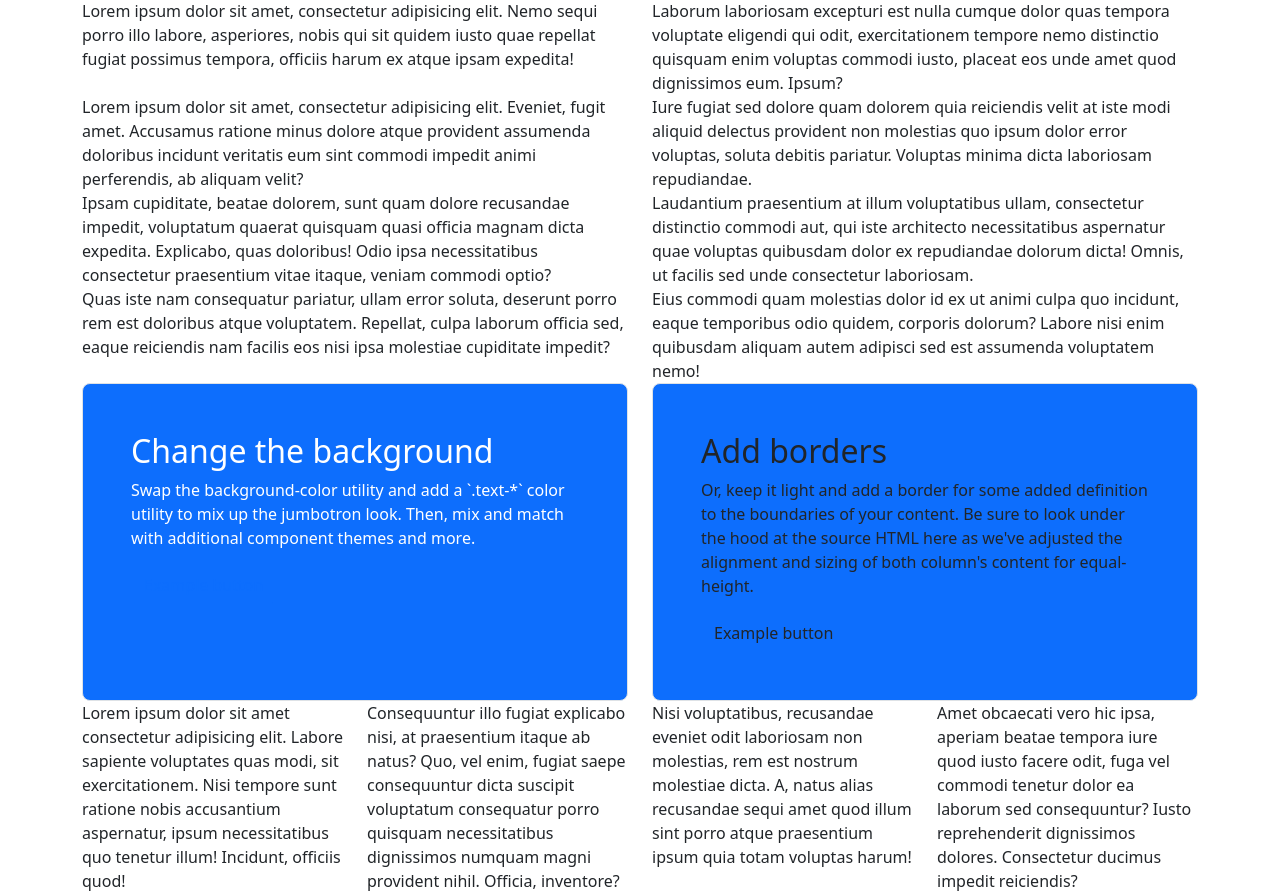
After one commit to Amitp0070/todoApp, a Django app: template templates/openmateo.html in a window 1280 px wide. The commit adds this page. Shown: the part 669-1562 px from the top of the page. Run offline with Django 4.2, Linux system fonts and the light colour scheme; the template is opened without the code that fills it, so the values that code supplies are empty.

Commit message:
Openmateo_practice

```diff
--- a/templates/index.html
+++ b/templates/index.html
@@ -41,6 +41,8 @@
                         <div class="dropdown-menu" aria-labelledby="dropdownId">
                             <a class="dropdown-item" href="#">Action 1</a>
                             <a class="dropdown-item" href="#">Action 2</a>
+                            <a class="dropdown-item" href="#">Action 3</a>
+                            <a class="dropdown-item" href="#">Action 4</a>
                         </div>
                     </li>
                 </ul>
--- /dev/null
+++ b/templates/openmateo.html
@@ -0,0 +1,153 @@
+<!doctype html>
+<html lang="en">
+
+<head>
+  <title>Open Mateo</title>
+  <!-- Required meta tags -->
+  <meta charset="utf-8">
+  <meta name="viewport" content="width=device-width, initial-scale=1, shrink-to-fit=no">
+
+  <!-- Bootstrap CSS v5.2.1 -->
+  <link href="https://cdn.jsdelivr.net/npm/bootstrap@5.2.1/dist/css/bootstrap.min.css" rel="stylesheet"
+    integrity="sha384-iYQeCzEYFbKjA/T2uDLTpkwGzCiq6soy8tYaI1GyVh/UjpbCx/TYkiZhlZB6+fzT" crossorigin="anonymous">
+    <!-- FontAwesome 6.2.0 CSS -->
+    <link rel="stylesheet" href="https://cdnjs.cloudflare.com/ajax/libs/font-awesome/6.2.0/css/all.min.css"
+        integrity="sha512-xh6O/CkQoPOWDdYTDqeRdPCVd1SpvCA9XXcUnZS2FmJNp1coAFzvtCN9BmamE+4aHK8yyUHUSCcJHgXloTyT2A=="
+        crossorigin="anonymous" referrerpolicy="no-referrer" />
+
+    <!-- (Optional) Use CSS or JS implementation -->
+    <script src="https://cdnjs.cloudflare.com/ajax/libs/font-awesome/6.2.0/js/all.min.js"
+        integrity="sha512-naukR7I+Nk6gp7p5TMA4ycgfxaZBJ7MO5iC3Fp6ySQyKFHOGfpkSZkYVWV5R7u7cfAicxanwYQ5D1e17EfJcMA=="
+        crossorigin="anonymous" referrerpolicy="no-referrer"></script>
+    <style>
+        .hero{
+            background-image: url('https://open-meteo.com/images/convective_clouds.webp');
+            background-size: cover;
+            background-repeat: no-repeat;
+            background-position: center;
+            height: 600px;
+        }
+    </style>
+</head>
+
+<body>
+  <header>
+    <!-- place navbar here -->
+    <nav class="navbar navbar-expand-lg navbar-light bg-light">
+          <div class="container-fluid">
+            <a class="navbar-brand" href="#">
+              <i class="fa fa-sun"></i> Open Mateo
+            </a>
+            <button class="navbar-toggler d-lg-none" type="button" data-bs-toggle="collapse" data-bs-target="#collapsibleNavId" aria-controls="collapsibleNavId"
+                aria-expanded="false" aria-label="Toggle navigation">
+                <span class="navbar-toggler-icon"></span>
+            </button>
+            <div class="collapse navbar-collapse" id="collapsibleNavId">
+                <ul class="navbar-nav me-auto mt-2 mt-lg-0">
+                    <li class="nav-item">
+                        <a class="nav-link active" href="#" aria-current="page">Home <span class="visually-hidden">(current)</span></a>
+                    </li>
+                    <li class="nav-item">
+                        <a class="nav-link" href="#">Features</a>
+                    </li>
+                    <li class="nav-item">
+                      <a class="nav-link" href="#">Pricing</a>
+                    </li>
+                    <li class="nav-item">
+                      <a class="nav-link" href="#">API Docs</a>
+                    </li>
+                </ul>
+                <ul class="navbar-nav mt-2 mt-lg-0">
+                  <li class="nav-items"><a href="#" class="nav-link"><i class="fa-brands fa-github fa-2x"></i></a></li>
+                  <li class="nav-items"><a href="#" class="nav-link"><i class="fa-brands fa-twitter fa-2x"></i></a></li>
+                  <li class="nav-items">
+
+                       <div class="dropdown open">
+                        <button class="btn  dropdown-toggle nav-link" type="button" id="triggerId" data-bs-toggle="dropdown" aria-haspopup="true"
+                            aria-expanded="false">
+                              <i class="fa fa-moon fa-2x"></i>
+                            </button>
+                        <div class="dropdown-menu" aria-labelledby="triggerId">
+                          <button class="dropdown-item" href="#">
+                            <i class="fa fa-sun "></i> Light</button>
+                          <button class="dropdown-item " href="#">
+                            <i class="fa  fa-moon"></i> Dark</button>
+                          <button class="dropdown-item " href="#">
+                            <i class="fa  fa-adjust"></i> Auto</button>
+                        </div>
+                       </div>
+
+                  </li>
+                </ul>
+            </div>
+      </div>
+    </nav>
+  </header>
+  <main>
+    <div class="container-fluid hero">
+      <div class="row">
+        <div class="col">Lorem ipsum dolor sit amet, consectetur adipisicing elit. Illum unde commodi in assumenda ipsum, minus, dolores dolorem quia vitae iusto nesciunt error nemo reiciendis eum voluptatum possimus tempore, ad saepe?</div>
+      </div>
+    </div>
+    <div class="container">
+      <div class="row">
+        <div class="col-lg-6">Lorem ipsum dolor sit amet, consectetur adipisicing elit. Nemo sequi porro illo labore, asperiores, nobis qui sit quidem iusto quae repellat fugiat possimus tempora, officiis harum ex atque ipsam expedita!</div>
+        <div class="col-lg-6">Laborum laboriosam excepturi est nulla cumque dolor quas tempora voluptate eligendi qui odit, exercitationem tempore nemo distinctio quisquam enim voluptas commodi iusto, placeat eos unde amet quod dignissimos eum. Ipsum?</div>
+      </div>
+    </div>
+    <div class="container">
+      <div class="row">
+        <div class="col-lg-6 col-xxl-4">Lorem ipsum dolor sit amet, consectetur adipisicing elit. Eveniet, fugit amet. Accusamus ratione minus dolore atque provident assumenda doloribus incidunt veritatis eum sint commodi impedit animi perferendis, ab aliquam velit?</div>
+        <div class="col-lg-6 col-xxl-4">Iure fugiat sed dolore quam dolorem quia reiciendis velit at iste modi aliquid delectus provident non molestias quo ipsum dolor error voluptas, soluta debitis pariatur. Voluptas minima dicta laboriosam repudiandae.</div>
+        <div class="col-lg-6 col-xxl-4">Ipsam cupiditate, beatae dolorem, sunt quam dolore recusandae impedit, voluptatum quaerat quisquam quasi officia magnam dicta expedita. Explicabo, quas doloribus! Odio ipsa necessitatibus consectetur praesentium vitae itaque, veniam commodi optio?</div>
+        <div class="col-lg-6 col-xxl-4">Laudantium praesentium at illum voluptatibus ullam, consectetur distinctio commodi aut, qui iste architecto necessitatibus aspernatur quae voluptas quibusdam dolor ex repudiandae dolorum dicta! Omnis, ut facilis sed unde consectetur laboriosam.</div>
+        <div class="col-lg-6 col-xxl-4">Quas iste nam consequatur pariatur, ullam error soluta, deserunt porro rem est doloribus atque voluptatem. Repellat, culpa laborum officia sed, eaque reiciendis nam facilis eos nisi ipsa molestiae cupiditate impedit?</div>
+        <div class="col-lg-6 col-xxl-4">Eius commodi quam molestias dolor id ex ut animi culpa quo incidunt, eaque temporibus odio quidem, corporis dolorum? Labore nisi enim quibusdam aliquam autem adipisci sed est assumenda voluptatem nemo!</div>
+      </div>
+    </div>
+    <div class="container">
+      <div class="row align-items-md-stretch">
+        <div class="col-md-6">
+          <div
+            class="h-100 p-5 text-white bg-primary border rounded-3">
+            <h2>Change the background</h2>
+            <p>Swap the background-color utility and add a `.text-*` color utility to mix up the jumbotron look. Then,
+              mix and match with additional component themes and more.</p>
+            <button class="btn btn-outline-primary" type="button">Example button</button>
+          </div>
+        </div>
+        <div class="col-md-6">
+          <div
+            class="h-100 p-5 bg-primary border rounded-3">
+            <h2>Add borders</h2>
+            <p>Or, keep it light and add a border for some added definition to the boundaries of your content. Be sure
+              to look under the hood at the source HTML here as we've adjusted the alignment and sizing of both
+              column's content for equal-height.</p>
+            <button class="btn Swap the background-color utility and add a `.text-*` color utility to mix up the jumbotron look. Then,
+              mix and match with additional component themes and more." type="button">Example button</button>
+          </div>
+        </div>
+      </div>
+    </div>
+  </main>
+  <footer class="container">
+    <div class="row">
+      <div class="col-xs-6 col-sm-3">Lorem ipsum dolor sit amet consectetur adipisicing elit. Labore sapiente voluptates quas modi, sit exercitationem. Nisi tempore sunt ratione nobis accusantium aspernatur, ipsum necessitatibus quo tenetur illum! Incidunt, officiis quod!</div>
+      <div class="col-xs-6 col-sm-3">Consequuntur illo fugiat explicabo nisi, at praesentium itaque ab natus? Quo, vel enim, fugiat saepe consequuntur dicta suscipit voluptatum consequatur porro quisquam necessitatibus dignissimos numquam magni provident nihil. Officia, inventore?</div>
+      <div class="col-xs-6 col-sm-3">Nisi voluptatibus, recusandae eveniet odit laboriosam non molestias, rem est nostrum molestiae dicta. A, natus alias recusandae sequi amet quod illum sint porro atque praesentium ipsum quia totam voluptas harum!</div>
+      <div class="col-xs-6 col-sm-3">Amet obcaecati vero hic ipsa, aperiam beatae tempora iure quod iusto facere odit, fuga vel commodi tenetur dolor ea laborum sed consequuntur? Iusto reprehenderit dignissimos dolores. Consectetur ducimus impedit reiciendis?</div>
+    </div>
+    <!-- place footer here -->
+
+  </footer>
+  <!-- Bootstrap JavaScript Libraries -->
+  <script src="https://cdn.jsdelivr.net/npm/@popperjs/core@2.11.6/dist/umd/popper.min.js"
+    integrity="sha384-oBqDVmMz9ATKxIep9tiCxS/Z9fNfEXiDAYTujMAeBAsjFuCZSmKbSSUnQlmh/jp3" crossorigin="anonymous">
+  </script>
+
+  <script src="https://cdn.jsdelivr.net/npm/bootstrap@5.2.1/dist/js/bootstrap.min.js"
+    integrity="sha384-7VPbUDkoPSGFnVtYi0QogXtr74QeVeeIs99Qfg5YCF+TidwNdjvaKZX19NZ/e6oz" crossorigin="anonymous">
+  </script>
+</body>
+
+</html>
```
Also changed, not shown: templates/practice1.html (added, +72 -0 lines).
